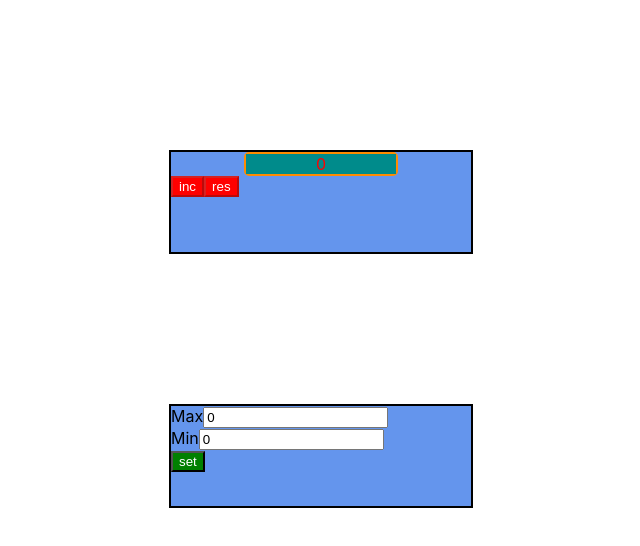
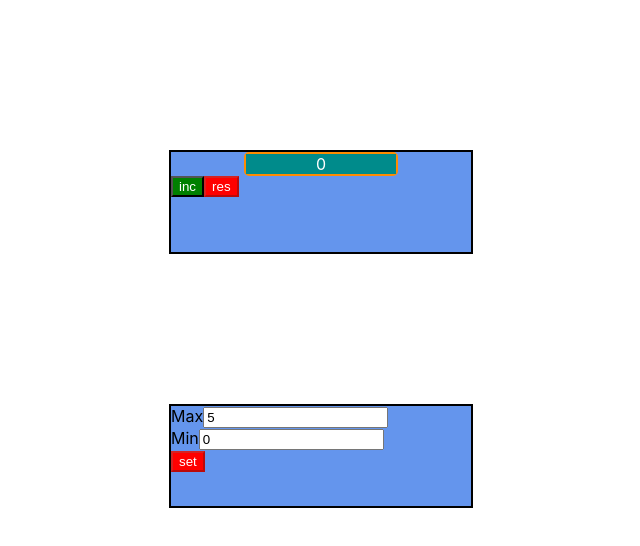
Before and after one commit to dimrys/counter, a React (Create React App) app: page / in a window 1280 px wide. Shown: the top 546 px of the page, without its empty margins (319-959 px from the left). Built offline with nearby package versions, Linux system fonts and the light colour scheme.

Commit message:
remade counter

```diff
--- a/src/App.tsx
+++ b/src/App.tsx
@@ -5,48 +5,70 @@ import {Button} from "./Button";
 
 
 function App() {
-    let [value, setValue] = useState<number>(0)
 
-    let [minValue, setMinValue] = useState<number>(0)
-    let [maxValue, setMaxValue] = useState<number>(0)
+
+    const [startValue, setStartValue] = useState(0)
+    const [maxValue, setMaxValue] = useState(5)
+    const [value, setValue] = useState(startValue)
+    const [editMode, setEditMode] = useState(false)
+    const [error, setError] = useState(false)
 
     const incValue = () => {
         setValue(value + 1)
     }
     const resetValue = () => {
-        setValue(minValue)
+        setValue(startValue)
     }
 
-    const handlerMin = (e: ChangeEvent<HTMLInputElement>) => {
-        setMinValue(e.currentTarget.valueAsNumber)
+    const handlerMin = (startValue: number) => {
+        if (startValue < 0 || startValue >= maxValue) {
+            setError(true)
+            setStartValue(startValue)
+        } else {
+            setStartValue(startValue)
+            setEditMode(true)
+            setError(false)
+        }
+
 
     }
-    const handlerMax = (e: ChangeEvent<HTMLInputElement>) => {
-        setMaxValue(e.currentTarget.valueAsNumber)
+    const handlerMax = (maxValue: number) => {
+        if (maxValue <= startValue) {
+            setError(true)
+            setMaxValue(maxValue)
+        } else {
+            setMaxValue(maxValue)
+            setEditMode(true)
+            setError(false)
+        }
 
     }
 
     const handlerSettings = () => {
-        setValue(minValue)
+        setValue(startValue)
+        setEditMode(false)
     }
 
 
     return (
         <div>
-            <Counter value={value}
+            <Counter error={error}
+                     editMode={editMode}
+                     value={value}
                      maxValueDisabled={maxValue}
-                     minValueDisabled={minValue}
+                     minValueDisabled={startValue}
                      incValue={incValue}
                      resetValue={resetValue}
                 // handlerSettings = {handlerSettings}
             />
 
-            <SettingCounter
-                maxValue={maxValue}
-                minValue={minValue}
-                handlerMax={handlerMax}
-                handlerMin={handlerMin}
-                handlerSettings={handlerSettings}
+            <SettingCounter error={error}
+                            editMode={editMode}
+                            maxValue={maxValue}
+                            minValue={startValue}
+                            handlerMax={handlerMax}
+                            handlerMin={handlerMin}
+                            handlerSettings={handlerSettings}
 
             />
 
@@ -57,26 +79,39 @@ function App() {
 export default App;
 
 type SettingCounterPropsType = {
-    handlerMax: (e: ChangeEvent<HTMLInputElement>) => void
-    handlerMin: (e: ChangeEvent<HTMLInputElement>) => void
+    error: boolean
+    editMode: boolean
+    handlerMax: (maxValue: number) => void
+    handlerMin: (startValue: number) => void
     maxValue: number
     minValue: number
     handlerSettings: () => void
 }
 
 function SettingCounter(props: SettingCounterPropsType) {
+
+    const onChangeHandlerMax = (e: ChangeEvent<HTMLInputElement>) => {
+        props.handlerMax(e.currentTarget.valueAsNumber)
+    }
+
+    const onChangeHandlerStart = (e: ChangeEvent<HTMLInputElement>) => {
+        props.handlerMin(e.currentTarget.valueAsNumber)
+    }
+    const disabledButtonSet = props.error ? true : props.editMode ? !props.editMode : true
+
+
     return (
         <div className="App">
             <div>
                 <span>Max</span>
-                <input type="number" onChange={props.handlerMax} value={props.maxValue}/>
+                <input type="number" onChange={onChangeHandlerMax} value={props.maxValue}/>
             </div>
             <div>
                 <span>Min</span>
-                <input type="number" onChange={props.handlerMin} value={props.minValue}/>
+                <input type="number" onChange={onChangeHandlerStart} value={props.minValue}/>
             </div>
             <Button name={"set"}
-                    disabled={false}
+                    disabled={disabledButtonSet}
                     settingValue={props.handlerSettings}
             />
         </div>
--- a/src/Counter.tsx
+++ b/src/Counter.tsx
@@ -3,6 +3,8 @@ import {Button} from "./Button";
 import React from "react";
 
 type CounterPropsType = {
+    error: boolean
+    editMode: boolean
     value: number
     maxValueDisabled: number
     minValueDisabled: number
@@ -13,16 +15,28 @@ type CounterPropsType = {
 }
 
 export function Counter(props: CounterPropsType) {
+    const disabledForButtonInc = (props.error || props.editMode)
+        ? true
+        : props.value === props.maxValueDisabled
+
+    const disabledForButtonRes = (props.error || props.editMode)
+        ? true
+        : props.value === props.minValueDisabled
+
     return (
         <div className="App">
-            <Display value={props.value} blockValue={props.maxValueDisabled}/>
+            <Display value={props.value}
+                     blockValue={props.maxValueDisabled}
+                     error={props.error}
+                     editMode={props.editMode}
+            />
             <div className="wrapper">
                 <Button name={"inc"}
-                        disabled={props.value === props.maxValueDisabled ? true : false}
+                        disabled={disabledForButtonInc}
                         settingValue={props.incValue}
                 />
                 <Button name={"res"}
-                        disabled={props.value === props.minValueDisabled ? true : false}
+                        disabled={disabledForButtonRes}
                         settingValue={props.resetValue}
                 />
 
--- a/src/Display.tsx
+++ b/src/Display.tsx
@@ -3,13 +3,23 @@ import React from "react";
 type PropsType = {
     value: number
     blockValue: number
+    error: boolean
+    editMode: boolean
 }
 
 
 export function Display(props: PropsType) {
+    const classNameForDisplay = props.value === props.blockValue ? "stopValue" : "normal"
     return (
         <div className="wrapper-display">
-            <div className={props.value === props.blockValue ? "stopValue" : "normal"}>{props.value}</div>
+            {
+                props.error
+                    ? <div className="stopValue">ERROR</div>
+                    : props.editMode
+                    ? <div className="stopValue">SETTING</div>
+                    : <div className={classNameForDisplay}>{props.value}</div>
+            }
+
         </div>
     )
 
```
